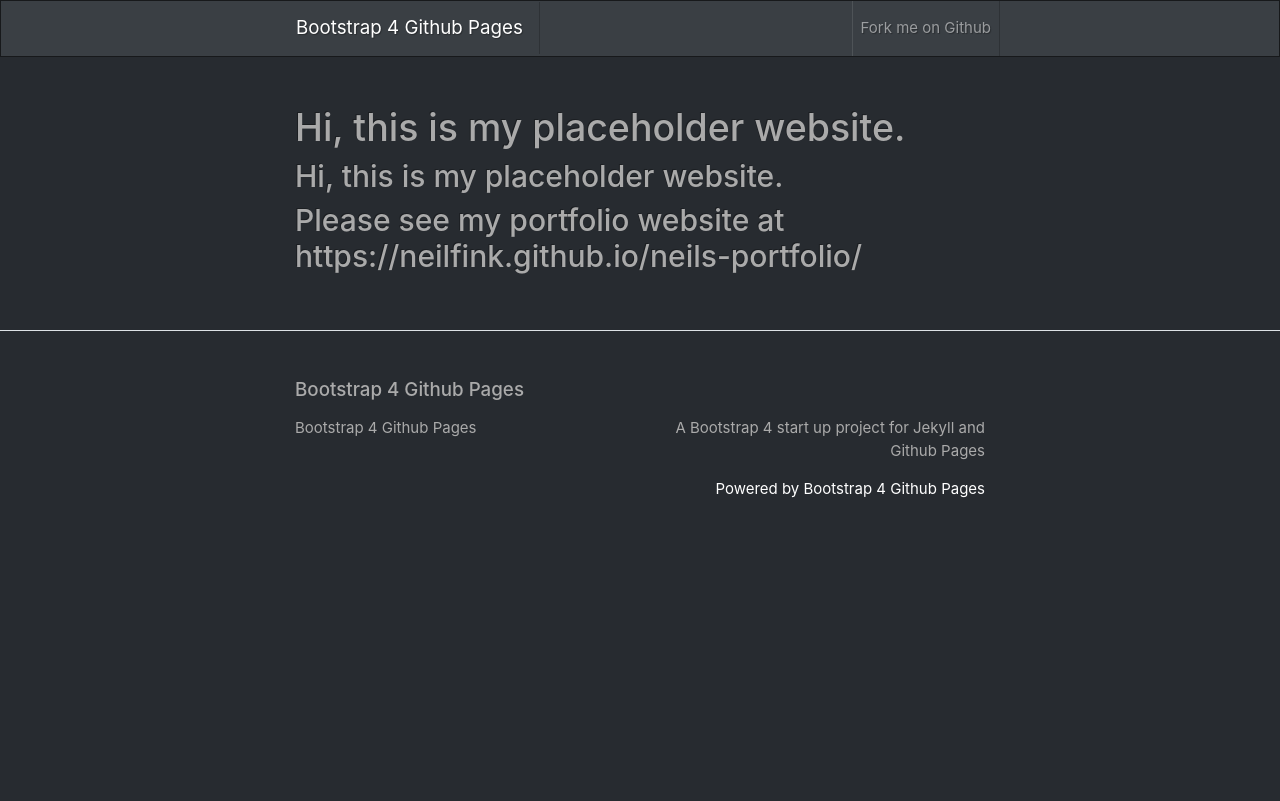
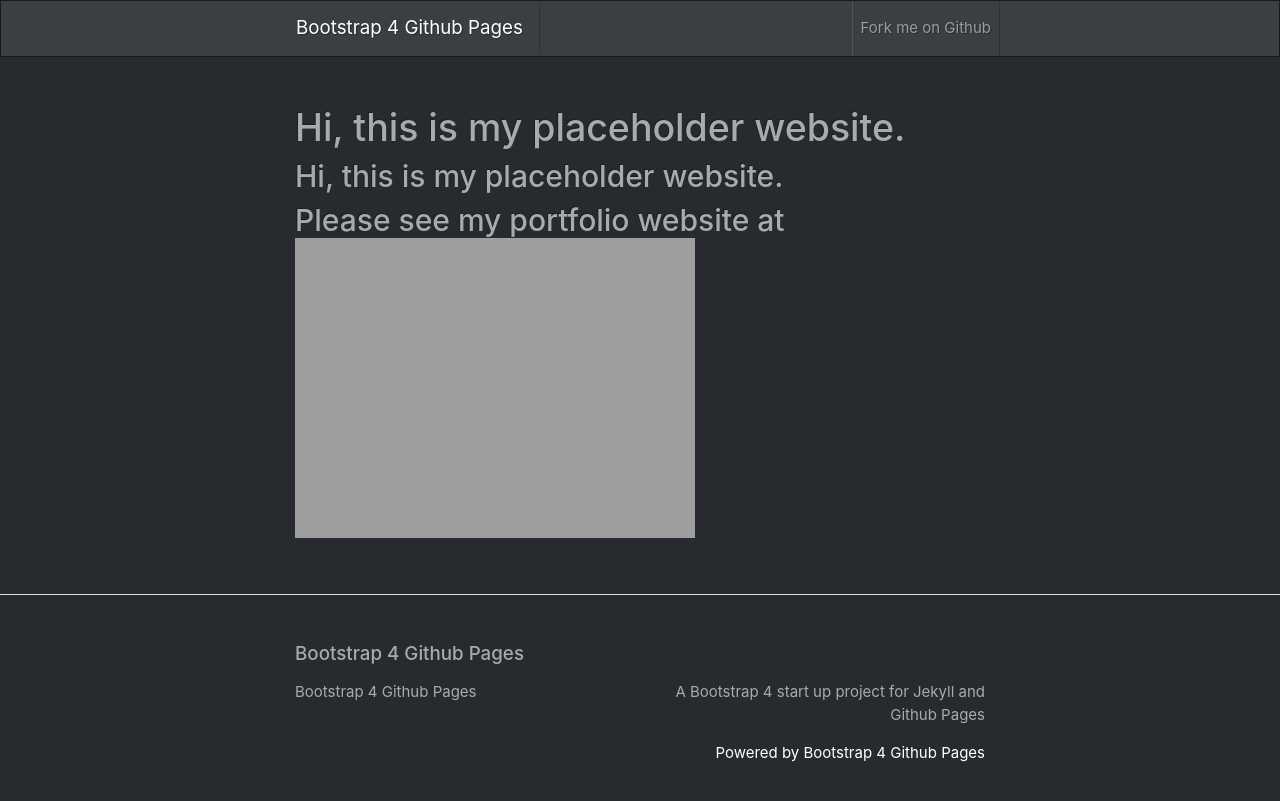
Before and after one commit to neilfink/boot-template, a Jekyll site: the page built from index.md, in a window 1280 px wide. Shown: the top 801 px of the page. Built offline with Jekyll 4.4.1, drawn with Linux system fonts in a browser that asks for light colours; our own code applies the rules of GitHub Pages for plain Markdown files; part of the change alters nothing that is shown.

Commit message:
Update index.md

```diff
--- a/index.md
+++ b/index.md
@@ -1,3 +1,3 @@
 ## Hi, this is my placeholder website.
 
-## Please see my portfolio website at https://neilfink.github.io/neils-portfolio/
+## Please see my portfolio website at ![link](https://neilfink.github.io/neils-portfolio/)
```
